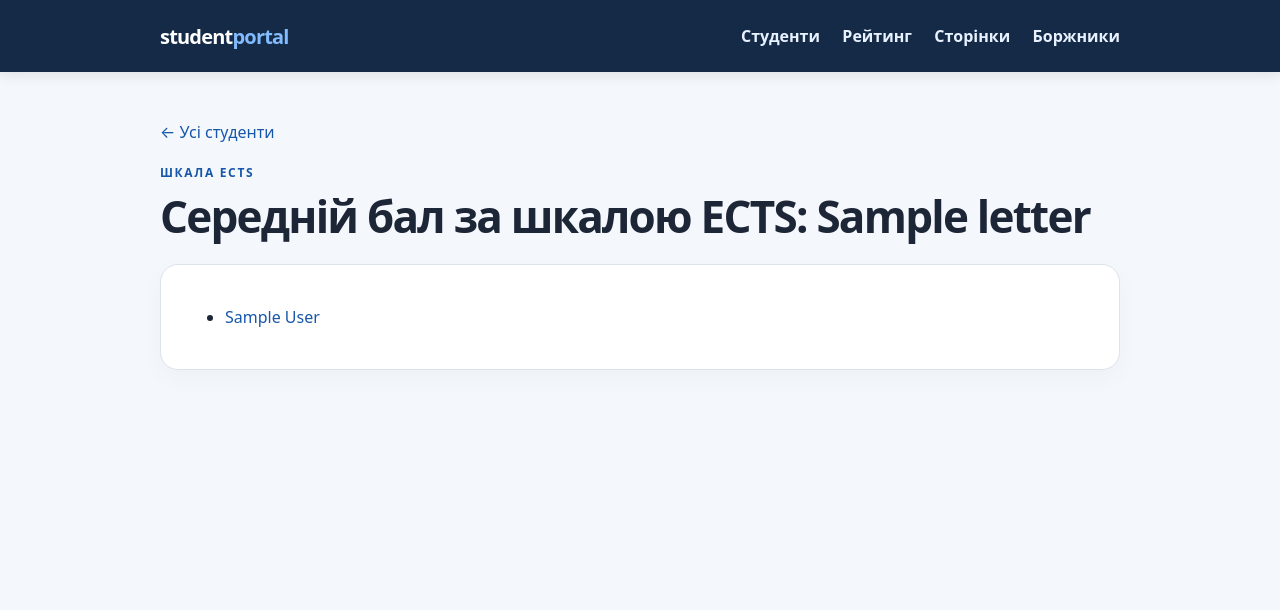
After one commit to asiaglh/student-portal, a Django app: template students/templates/students/by_ects.html in a window 1280 px wide. The commit adds this page. Shown: the top 610 px of the page. Run offline with Django 5.2, Linux system fonts and the light colour scheme; the template is opened without the code that fills it: most values are stand-ins (such as "Sample title", 1, 10 or a date in 2020).

Commit message:
ЛР8: сторінка ECTS і посилання з картки

```diff
--- /dev/null
+++ b/students/templates/students/by_ects.html
@@ -0,0 +1,9 @@
+{% extends "base.html" %}
+{% block title %}ECTS {{ letter }} · {{ block.super }}{% endblock %}
+{% block content %}
+<p class="back"><a href="{% url 'students:list' %}">← Усі студенти</a></p>
+<div class="page-heading"><div><p class="eyebrow">ШКАЛА ECTS</p><h1>Середній бал за шкалою ECTS: {{ letter }}</h1></div></div>
+<section class="panel">
+  <ul>{% for student in students %}<li><a href="{% url 'students:detail' student.id %}">{{ student.full_name }}</a></li>{% empty %}<li>Таких студентів немає</li>{% endfor %}</ul>
+</section>
+{% endblock %}
--- a/students/templates/students/student_detail.html
+++ b/students/templates/students/student_detail.html
@@ -12,7 +12,8 @@
       <td>{{ grade.course }}</td><td>{{ grade.score }}</td><td>{{ grade.ects }}</td><td>{{ grade.graded_on|date:"d E Y" }}</td>
     </tr>{% empty %}<tr><td colspan="4">Оцінок ще немає</td></tr>{% endfor %}</tbody>
   </table></div>
-  {% with average=student.average %}<p class="summary">Середній бал: {{ average|floatformat:1|default:"-" }} {{ average|ects }}</p>{% endwith %}
+  {% with average=student.average %}<p class="summary">Середній бал: {{ average|floatformat:1|default:"-" }} {{ average|ects }}</p>
+  {% if average is not None %}<p><a href="{% url 'students:by-ects' average|ects %}">Інші студенти з оцінкою {{ average|ects }}</a></p>{% endif %}{% endwith %}
   <p><a href="{% url 'students:detail-json' student.id %}">Переглянути JSON ↗</a></p>
 </section>
 {% endblock %}
```
